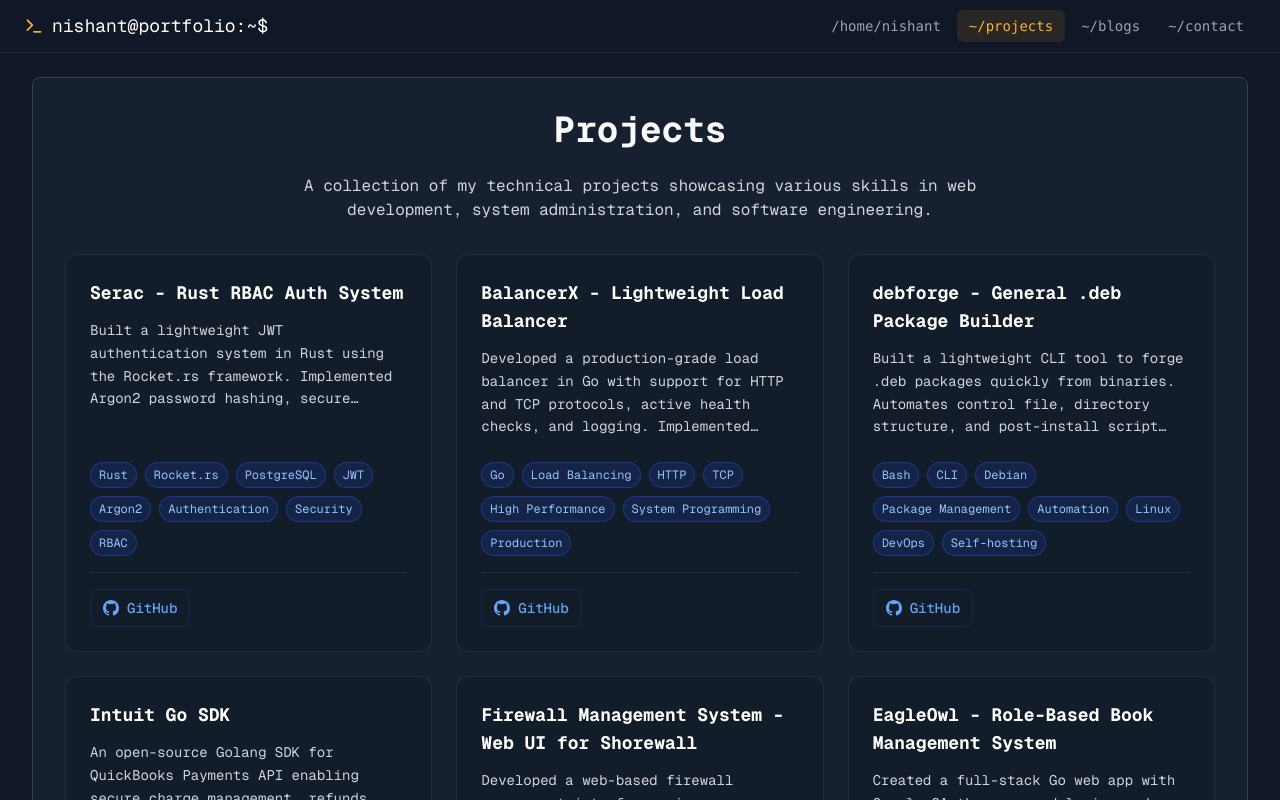
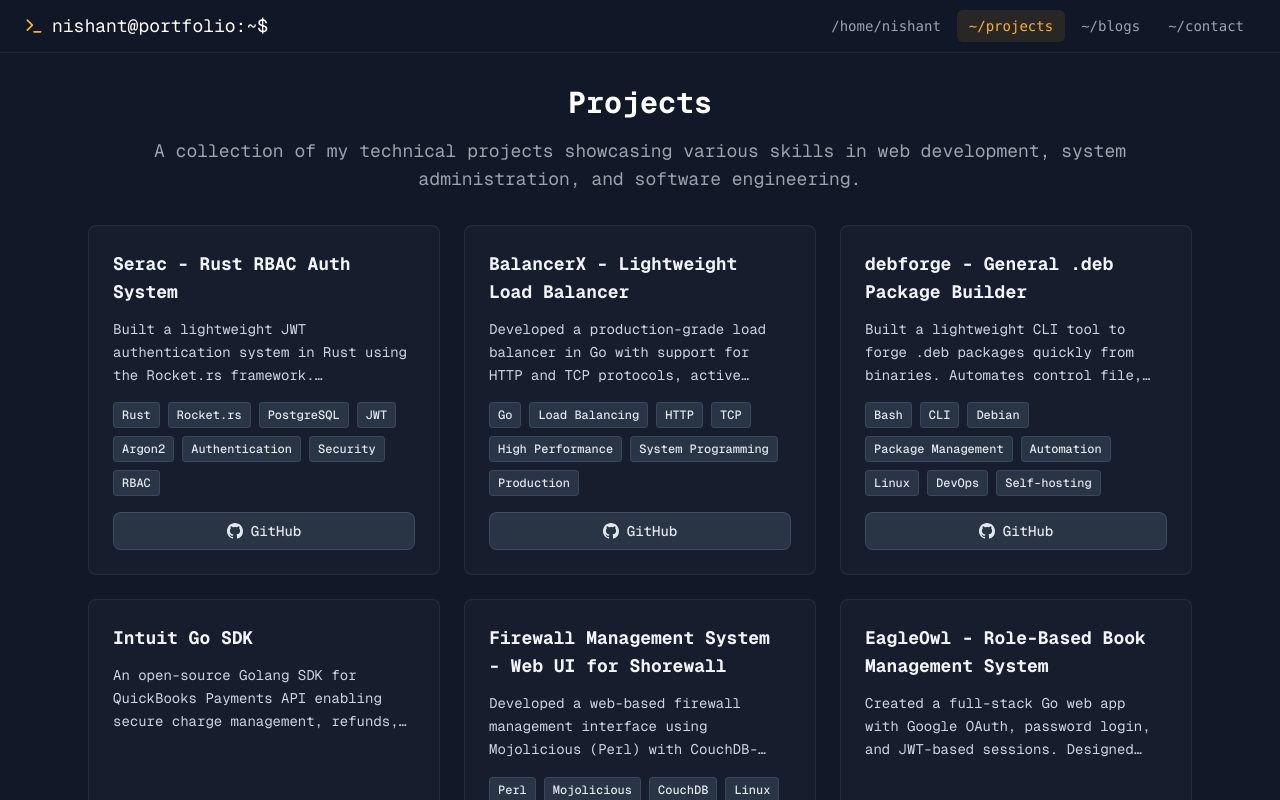
Before and after one commit to nishujangra/Portfolio, a React (Vite) app: page /projects in a window 1280 px wide. Shown: the top 800 px of the page. Built offline with nearby package versions, Linux system fonts and the light colour scheme.

Commit message:
projects theme

```diff
--- a/src/components/ProjectCard.tsx
+++ b/src/components/ProjectCard.tsx
@@ -9,12 +9,12 @@ interface Project {
 
 const ProjectCard = ({ project }: { project: Project }) => {
     return (
-        <div className="bg-gray-900/50 rounded-xl p-6 hover:bg-gray-800/70 transition-all duration-300 border border-gray-700/50 h-full flex flex-col hover:border-gray-600/50 hover:shadow-lg hover:shadow-gray-900/20">
-            <div className="flex-1">
-                <h3 className="text-lg font-bold text-white mb-3 line-clamp-2 hover:text-blue-300 transition-colors duration-200">
+        <div className="bg-slate-800/40 rounded-lg p-6 hover:bg-slate-700/50 transition-all duration-200 border border-slate-600/30 h-full flex flex-col group hover:border-slate-500/50">
+            <div className="flex-1 min-h-[120px]">
+                <h3 className="text-lg font-bold text-slate-100 mb-3 group-hover:text-white transition-colors duration-200 line-clamp-2">
                     {project.title}
                 </h3>
-                <p className="text-gray-300 text-sm line-clamp-4 leading-relaxed mb-6">
+                <p className="text-slate-300 text-sm leading-relaxed mb-4 line-clamp-3">
                     {project.desc}
                 </p>
             </div>
@@ -24,7 +24,7 @@ const ProjectCard = ({ project }: { project: Project }) => {
                     {project.tags.map((tag, index) => (
                         <span
                             key={index}
-                            className="px-2 py-1 bg-blue-900/30 text-blue-300 text-xs rounded-full border border-blue-700/50 hover:bg-blue-800/40 transition-colors duration-200"
+                            className="px-2 py-1 bg-slate-600/40 text-slate-200 text-xs rounded font-medium border border-slate-500/30"
                         >
                             {tag}
                         </span>
@@ -32,12 +32,12 @@ const ProjectCard = ({ project }: { project: Project }) => {
                 </div>
             )}
 
-            <div className="flex gap-3 justify-between items-center pt-4 border-t border-gray-700/50">
+            <div className="flex gap-3 mt-auto">
                 <a
                     href={project.githubLink}
                     target="_blank"
                     rel="noopener noreferrer"
-                    className="text-blue-400 hover:text-blue-300 text-sm font-medium transition-all duration-200 flex items-center px-3 py-2 rounded-lg hover:bg-blue-900/20 border border-blue-800/30 hover:border-blue-600/50"
+                    className="flex-1 bg-slate-600/40 hover:bg-slate-500/50 text-slate-200 hover:text-white text-sm font-medium transition-all duration-200 flex items-center justify-center px-4 py-2 rounded-lg border border-slate-500/40 hover:border-slate-400/60"
                 >
                     <svg className="w-4 h-4 mr-2" fill="currentColor" viewBox="0 0 20 20">
                         <path fillRule="evenodd" d="M10 0C4.477 0 0 4.484 0 10.017c0 4.425 2.865 8.18 6.839 9.504.5.092.682-.217.682-.483 0-.237-.008-.868-.013-1.703-2.782.605-3.369-1.343-3.369-1.343-.454-1.158-1.11-1.466-1.11-1.466-.908-.62.069-.608.069-.608 1.003.07 1.531 1.032 1.531 1.032.892 1.53 2.341 1.088 2.91.832.092-.647.35-1.088.636-1.338-2.22-.253-4.555-1.113-4.555-4.951 0-1.093.39-1.988 1.029-2.688-.103-.253-.446-1.272.098-2.65 0 0 .84-.27 2.75 1.026A9.564 9.564 0 0110 4.844c.85.004 1.705.115 2.504.337 1.909-1.296 2.747-1.027 2.747-1.027.546 1.379.203 2.398.1 2.651.64.7 1.028 1.595 1.028 2.688 0 3.848-2.339 4.695-4.566 4.942.359.31.678.921.678 1.856 0 1.338-.012 2.419-.012 2.747 0 .268.18.58.688.482A10.019 10.019 0 0020 10.017C20 4.484 15.522 0 10 0z" clipRule="evenodd" />
@@ -49,7 +49,7 @@ const ProjectCard = ({ project }: { project: Project }) => {
                         href={project.demoLink}
                         target="_blank"
                         rel="noopener noreferrer"
-                        className="text-green-400 hover:text-green-300 text-sm font-medium transition-all duration-200 flex items-center px-3 py-2 rounded-lg hover:bg-green-900/20 border border-green-800/30 hover:border-green-600/50"
+                        className="flex-1 bg-slate-600/40 hover:bg-slate-500/50 text-slate-200 hover:text-white text-sm font-medium transition-all duration-200 flex items-center justify-center px-4 py-2 rounded-lg border border-slate-500/40 hover:border-slate-400/60"
                     >
                         <svg className="w-4 h-4 mr-2" fill="currentColor" viewBox="0 0 20 20">
                             <path fillRule="evenodd" d="M10.293 3.293a1 1 0 011.414 0l6 6a1 1 0 010 1.414l-6 6a1 1 0 01-1.414-1.414L14.586 11H3a1 1 0 110-2h11.586l-4.293-4.293a1 1 0 010-1.414z" clipRule="evenodd" />
--- a/src/pages/Projects/Projects.tsx
+++ b/src/pages/Projects/Projects.tsx
@@ -3,16 +3,15 @@ import projects from "@/data/projects";
 
 const Projects = () => {
     return (
-        <main className="p-6 bg-[#111827] min-h-screen">
-            <div className="flex flex-col justify-center items-center min-h-[80vh]">
-                <div className="max-w-7xl mx-auto px-4 sm:px-6 lg:px-8 rounded-lg shadow-lg p-8 border border-gray-700 bg-gray-800/50 backdrop-blur-sm">
-                    <h1 className="text-3xl md:text-4xl font-bold text-center mb-6">
-                        Projects
-                    </h1>
-                    <p className="text-center mb-8 max-w-2xl mx-auto text-gray-300">
+        <main className="w-full h-full py-8 md:p-0">
+            <div className="max-w-6xl mx-auto px-6 py-8">
+                <div className="text-center mb-8">
+                    <h1 className="text-3xl font-bold text-white mb-4">Projects</h1>
+                    <p className="text-gray-400 text-lg">
                         A collection of my technical projects showcasing various skills in web development,
                         system administration, and software engineering.
                     </p>
+                </div>
 
                 <div className="grid grid-cols-1 md:grid-cols-2 lg:grid-cols-3 gap-6">
                     {projects.map((project, index) => (
@@ -26,7 +25,6 @@ const Projects = () => {
                     </p>
                 </div>
             </div>
-            </div>
         </main>
     );
 };
```
Lines whose indentation alone changed are shown as unchanged.
